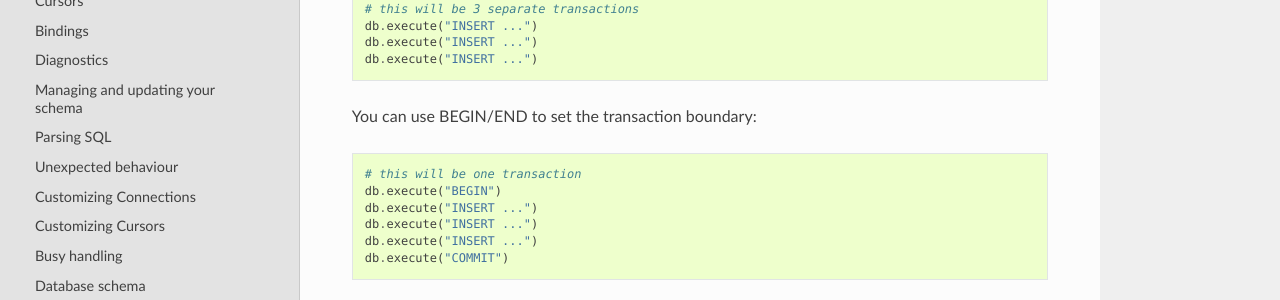
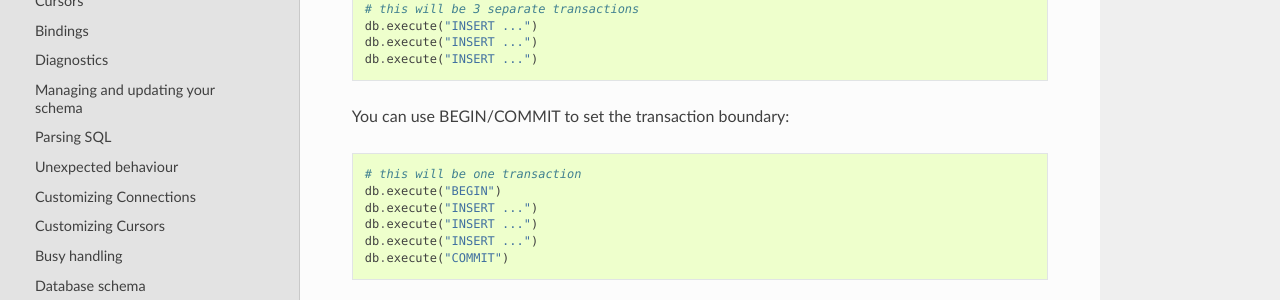
Before and after one commit to rogerbinns/apsw, a Sphinx documentation site: the page built from doc/tips.rst, in a window 1280 px wide and 900 px high, scrolled down 1324 px. Shown: the part 151-451 px from the top of the window. Built offline with Sphinx 7.4.7 and the Read the Docs theme 2.0.0, drawn with Linux system fonts in a browser that asks for light colours; pages that are not in the unit, such as notebooks, are missing from menus; the version number is read from the project's files by our own code.

Commit message:
Use only COMMIT
END is a synonym but less clear.

Fixes #454

```diff
--- a/doc/tips.rst
+++ b/doc/tips.rst
@@ -77,7 +77,7 @@ If you do nothing, then each statement is a single transaction::
    db.execute("INSERT ...")
    db.execute("INSERT ...")
 
-You can use BEGIN/END to set the transaction boundary::
+You can use BEGIN/COMMIT to set the transaction boundary::
 
    # this will be one transaction
    db.execute("BEGIN")
--- a/example-code.py
+++ b/example-code.py
@@ -146,12 +146,12 @@ connection.execute("insert into point values(2, 2, 2)")
 connection.execute("insert into point values(3, 3, 3)")
 connection.execute("insert into point values(4, 4, 4)")
 
-# You can use BEGIN / END to manually make a transaction
+# You can use BEGIN / COMMIT to manually make a transaction
 connection.execute("BEGIN")
 connection.execute("insert into point values(2, 2, 2)")
 connection.execute("insert into point values(3, 3, 3)")
 connection.execute("insert into point values(4, 4, 4)")
-connection.execute("END")
+connection.execute("COMMIT")
 
 # Or use `with` that does it automatically
 with connection:
```
